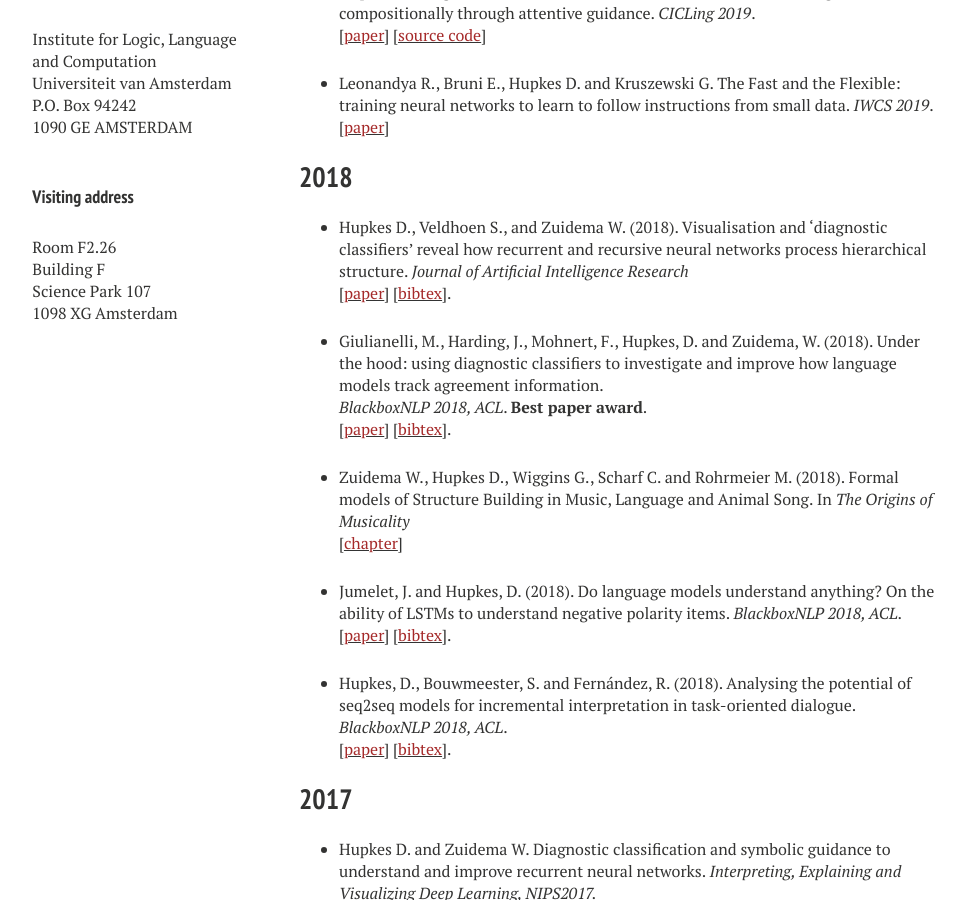
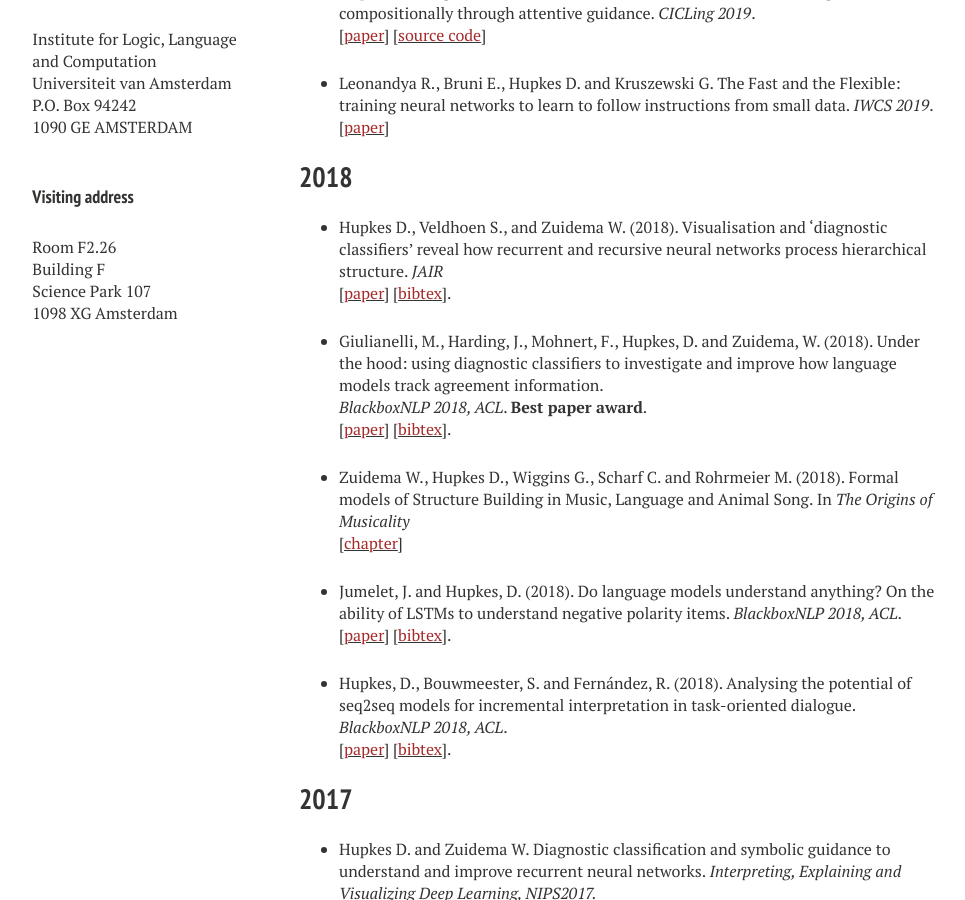
Before and after one commit to dieuwkehupkes/dieuwkehupkes.github.io, a Jekyll site: the page built from publications.md, in a window 1280 px wide and 900 px high, scrolled down 990 px. Shown: the whole window, without its empty margins (21-986 px from the left). Built offline with Jekyll 4.4.1, drawn with Linux system fonts in a browser that asks for light colours; nearby versions of some CDN libraries.

Commit message:
update JAIR link

```diff
--- a/publications.md
+++ b/publications.md
@@ -48,8 +48,8 @@ The emergence of number and syntax units in LSTM language models.
 ## 2018
 
 * Hupkes D., Veldhoen S., and Zuidema W. (2018). Visualisation and 'diagnostic classifiers' reveal how recurrent and recursive neural networks process hierarchical structure.
-*Journal of Artificial Intelligence Research*\\
-\[[<font color="brown">paper</font>](https://arxiv.org/pdf/1711.10203.pdf){:target="blank"}\]
+*JAIR*\\
+\[[<font color="brown">paper</font>](https://jair.org/index.php/jair/article/view/11196/26408){:target="blank"}\]
 \[[<font color="brown">bibtex</font>](../bibfiles/hupkes2018visualisation){:target="blank"}\].
 
 * Giulianelli, M., Harding, J., Mohnert, F., Hupkes, D. and Zuidema, W. (2018). Under the hood: using diagnostic classifiers to investigate and improve how language models track agreement information.
```
